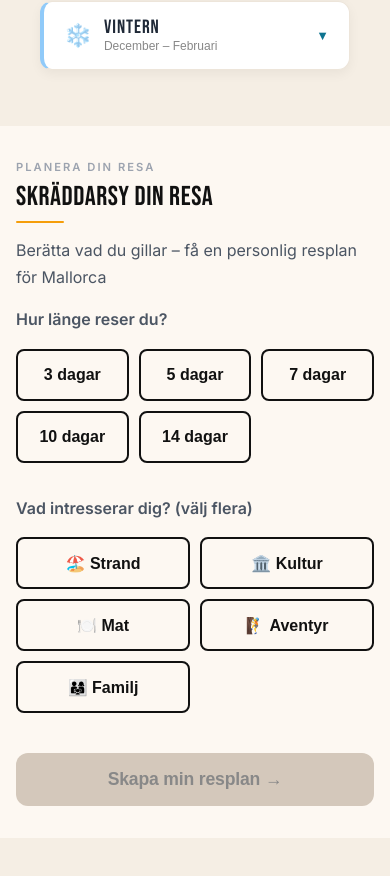
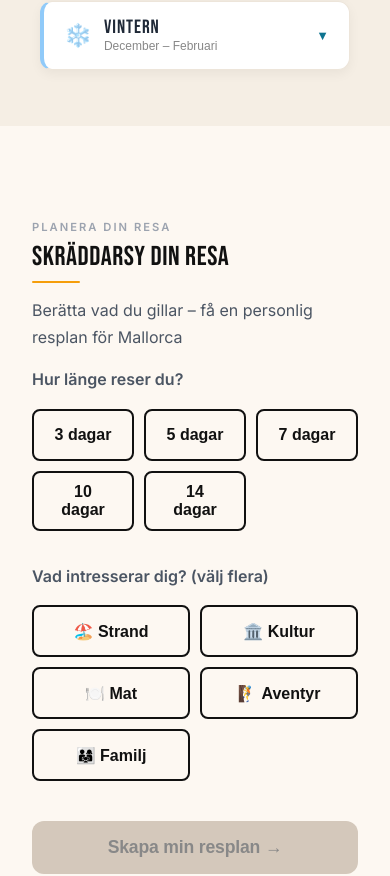
Before and after one commit to ErikFerla/min-hemsida, a Next.js app: page / in a window 390 px wide. Shown: the part 4728-5604 px from the top of the page. Built offline with nearby package versions, Linux system fonts and the light colour scheme.

Commit message:
Add mood image to planner section right column

```diff
--- a/app/components/SectionPlanner.tsx
+++ b/app/components/SectionPlanner.tsx
@@ -177,7 +177,10 @@ export default function SectionPlanner() {
 
   return (
     <section className="section-light">
-      <div style={{ maxWidth: '900px', margin: '0 auto' }}>
+      <div className="planner-grid-outer" style={{ maxWidth: '1400px', margin: '0 auto', padding: 'clamp(60px,8vw,100px) clamp(16px,5vw,80px)', display: 'grid', gridTemplateColumns: '1fr 480px', gap: '80px', alignItems: 'start' }}>
+
+        {/* Vänster: Hela planner-innehållet */}
+        <div>
         <p className="section-label">PLANERA DIN RESA</p>
         <h2 className="section-title">Skräddarsy din resa</h2>
         <div className="section-divider"></div>
@@ -250,6 +253,25 @@ export default function SectionPlanner() {
             </div>
           </div>
         )}
+        </div>
+
+        {/* Höger: Stämningsbild */}
+        <div style={{ position: 'sticky', top: '100px' }} className="planner-image-col">
+          <img
+            src="https://images.unsplash.com/photo-1566993850067-bb8df9c9807e?w=900&q=85"
+            alt="Mallorca – planera din resa"
+            loading="lazy"
+            style={{ width: '100%', height: '520px', objectFit: 'cover', borderRadius: '4px', display: 'block', marginBottom: '16px' }}
+          />
+          <div style={{ background: 'white', borderRadius: '4px', padding: '20px 24px', border: '1px solid #ede5da' }}>
+            <p style={{ fontFamily: '"Bebas Neue", sans-serif', fontSize: '1.1rem', letterSpacing: '0.08em', color: '#1F2937', margin: '0 0 8px' }}>🌴 TIPS FRÅN EN LOKAL</p>
+            <p style={{ fontSize: '0.875rem', color: '#6B7280', lineHeight: '1.65', margin: 0 }}>
+              "Mallorca är fantastiskt hela året – men maj och september är de bästa månaderna. Färre turister, perfekt temperatur och allt är öppet."
+            </p>
+            <p style={{ fontSize: '0.75rem', color: '#9CA3AF', margin: '10px 0 0', fontWeight: 600 }}>— Erik, MyMallorca</p>
+          </div>
+        </div>
+
       </div>
     </section>
   );
--- a/app/globals.css
+++ b/app/globals.css
@@ -24,6 +24,15 @@
   .split-grid {
     grid-template-columns: 1fr !important;
     gap: 40px !important;
+  }
+}
+
+@media (max-width: 1024px) {
+  .planner-grid-outer {
+    grid-template-columns: 1fr !important;
+  }
+  .planner-image-col {
+    display: none !important;
   }
 }
 
```
